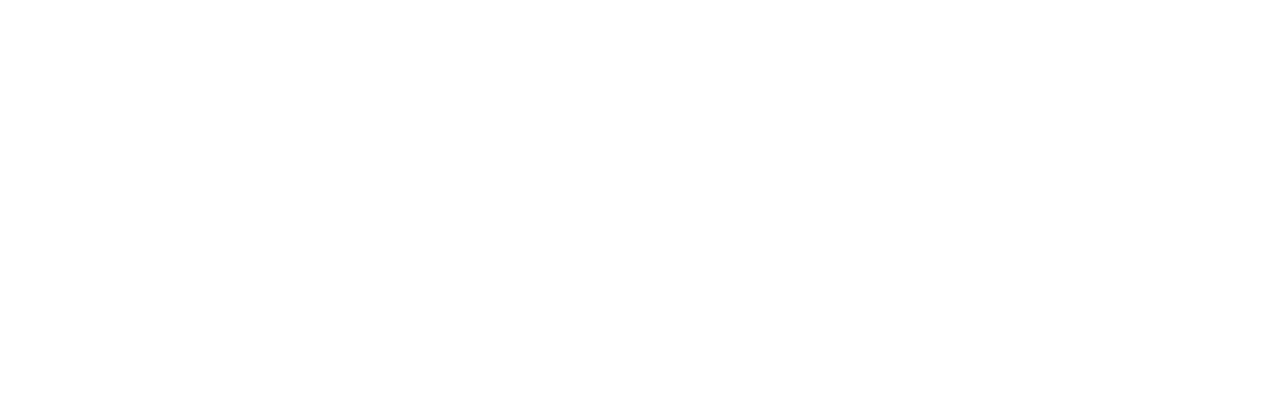
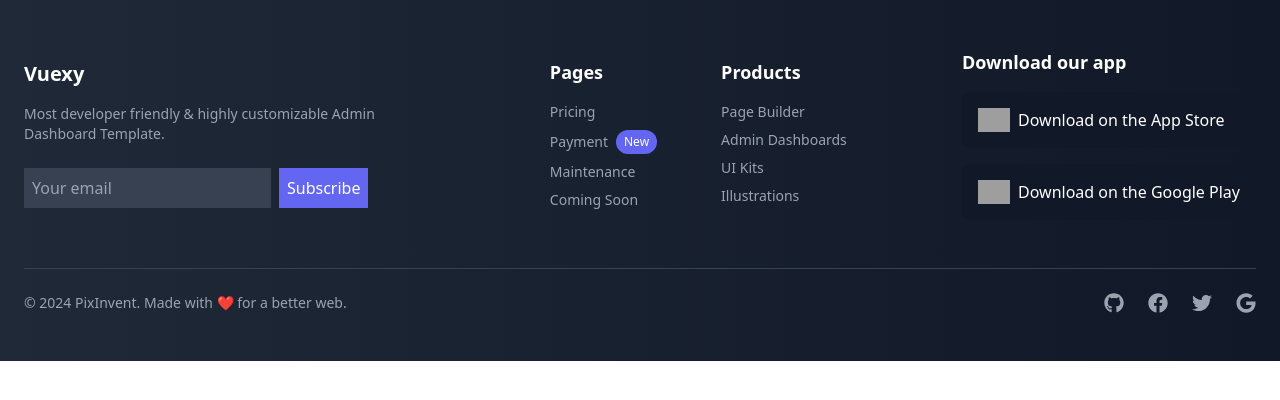
Before and after one commit to xnafi/dashboard, a React (Vite) app: page /footer in a window 1280 px wide. Before the commit this address had no page. Shown: the top 400 px of the page. Built offline with nearby package versions, Linux system fonts and the light colour scheme; grey boxes are pictures that could not be loaded.

Commit message:
Footer with subscribe to newsletter and brand icon section done for landing page

```diff
--- a/src/App.tsx
+++ b/src/App.tsx
@@ -12,6 +12,7 @@
 import ContactUs from "./pages/ContactUs/ContactUs";
 import Faq from "./pages/Faq/Faq";
 import Reviews from "./pages/Reviews/Reviews";
+import Footer from "./pages/Footer/Footer";
 
 function App() {
   return (
@@ -26,6 +27,7 @@
         <Route path="/contactUs" element={<ContactUs />} />
         <Route path="/reviews" element={<Reviews />} />
         <Route path="/faq" element={<Faq />} />
+        <Route path="/footer" element={<Footer />} />
         <Route path="/" element={<Layout />}>
           <Route index element={<Home />} />
           <Route path="/members" element={<Members />} />
--- /dev/null
+++ b/src/pages/Footer/Footer.tsx
@@ -0,0 +1,108 @@
+import { FaGithub, FaFacebook, FaTwitter, FaGoogle } from "react-icons/fa"; // Import icons from react-icons
+
+const Footer = () => {
+  return (
+    <footer className="bg-gradient-to-r from-gray-800 to-gray-900 text-white py-12">
+      <div className="max-w-7xl mx-auto px-6">
+        {/* Top Section */}
+        <div className="flex flex-col lg:flex-row justify-between items-start lg:items-center space-y-8 lg:space-y-0">
+          {/* Left Section */}
+          <div className="lg:w-1/3">
+            <h2 className="text-xl font-semibold mb-4">Vuexy</h2>
+            <p className="text-gray-400 text-sm mb-6">
+              Most developer friendly & highly customizable Admin Dashboard
+              Template.
+            </p>
+            <div className="flex items-center space-x-2">
+              <input
+                type="email"
+                placeholder="Your email"
+                className="bg-gray-700 text-white placeholder-gray-400 px-2 py-2 focus:outline-none focus:ring-2 focus:ring-indigo-500 w-full lg:w-auto"
+              />
+              <button className="bg-indigo-500 text-white px-2 py-2 hover:bg-indigo-600 transition">
+                Subscribe
+              </button>
+            </div>
+          </div>
+
+          {/* Middle Section */}
+          <div className="flex flex-col lg:flex-row lg:space-x-16 space-y-8 lg:space-y-0">
+            <div>
+              <h4 className="text-lg font-semibold mb-4">Pages</h4>
+              <ul className="space-y-2 text-sm text-gray-400">
+                <li className="flex items-center">Pricing</li>
+                <li className="flex items-center">
+                  Payment{" "}
+                  <span className="bg-indigo-500 text-white text-xs px-2 py-1 rounded-full ml-2">
+                    New
+                  </span>
+                </li>
+                <li>Maintenance</li>
+                <li>Coming Soon</li>
+              </ul>
+            </div>
+            <div>
+              <h4 className="text-lg font-semibold mb-4">Products</h4>
+              <ul className="space-y-2 text-sm text-gray-400">
+                <li>Page Builder</li>
+                <li>Admin Dashboards</li>
+                <li>UI Kits</li>
+                <li>Illustrations</li>
+              </ul>
+            </div>
+          </div>
+
+          {/* Right Section */}
+          <div>
+            <h4 className="text-lg font-semibold mb-4">Download our app</h4>
+            <div className="space-y-4">
+              <button className="flex items-center space-x-2 bg-gray-900 text-white px-4 py-2 rounded-lg hover:bg-gray-600 transition w-80 h-14 lg:w-auto">
+                <img
+                  src="https://i.postimg.cc/4y4tw1bq/Button.png"
+                  alt="App Store"
+                  className="h-6"
+                />
+                <span>Download on the App Store</span>
+              </button>
+              <button className="flex items-center space-x-2 bg-gray-900 text-white px-4 py-2 rounded-lg hover:bg-gray-600 transition w-80 h-14 lg:w-auto">
+                <img
+                  src="https://i.postimg.cc/dQnG3zJY/Button-1.png"
+                  alt="Google Play"
+                  className="h-6"
+                />
+                <span>Download on the Google Play</span>
+              </button>
+            </div>
+          </div>
+        </div>
+
+        {/* Divider */}
+        <div className="border-t border-gray-700 mt-12 pt-6">
+          {/* Bottom Section */}
+          <div className="flex flex-col lg:flex-row justify-between items-center">
+            <p className="text-gray-400 text-sm">
+              © 2024 PixInvent. Made with{" "}
+              <span className="text-red-500">❤️</span> for a better web.
+            </p>
+            <div className="flex space-x-6 mt-4 lg:mt-0">
+              <a href="#" className="text-gray-400 hover:text-white">
+                <FaGithub size={20} />
+              </a>
+              <a href="#" className="text-gray-400 hover:text-white">
+                <FaFacebook size={20} />
+              </a>
+              <a href="#" className="text-gray-400 hover:text-white">
+                <FaTwitter size={20} />
+              </a>
+              <a href="#" className="text-gray-400 hover:text-white">
+                <FaGoogle size={20} />
+              </a>
+            </div>
+          </div>
+        </div>
+      </div>
+    </footer>
+  );
+};
+
+export default Footer;
```
